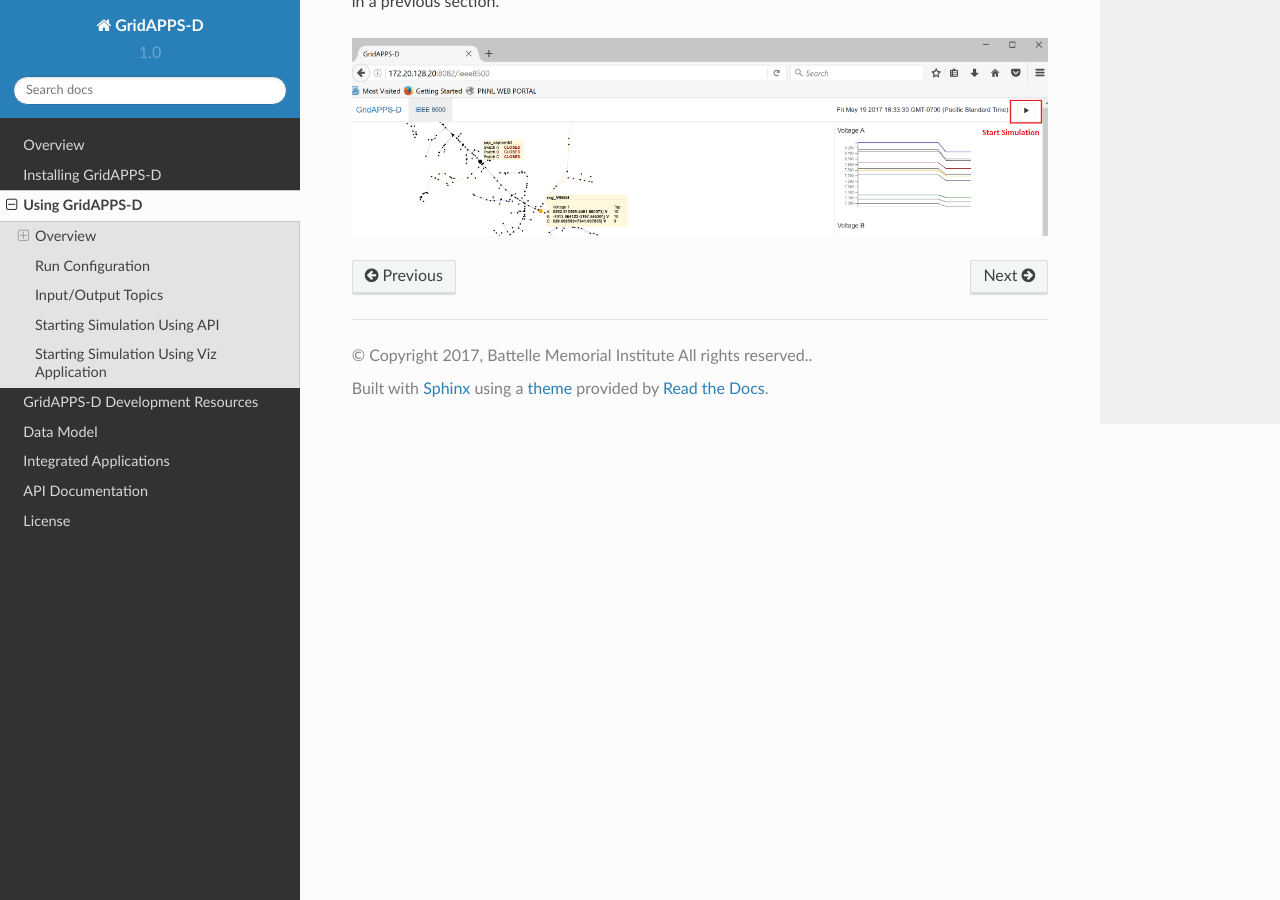
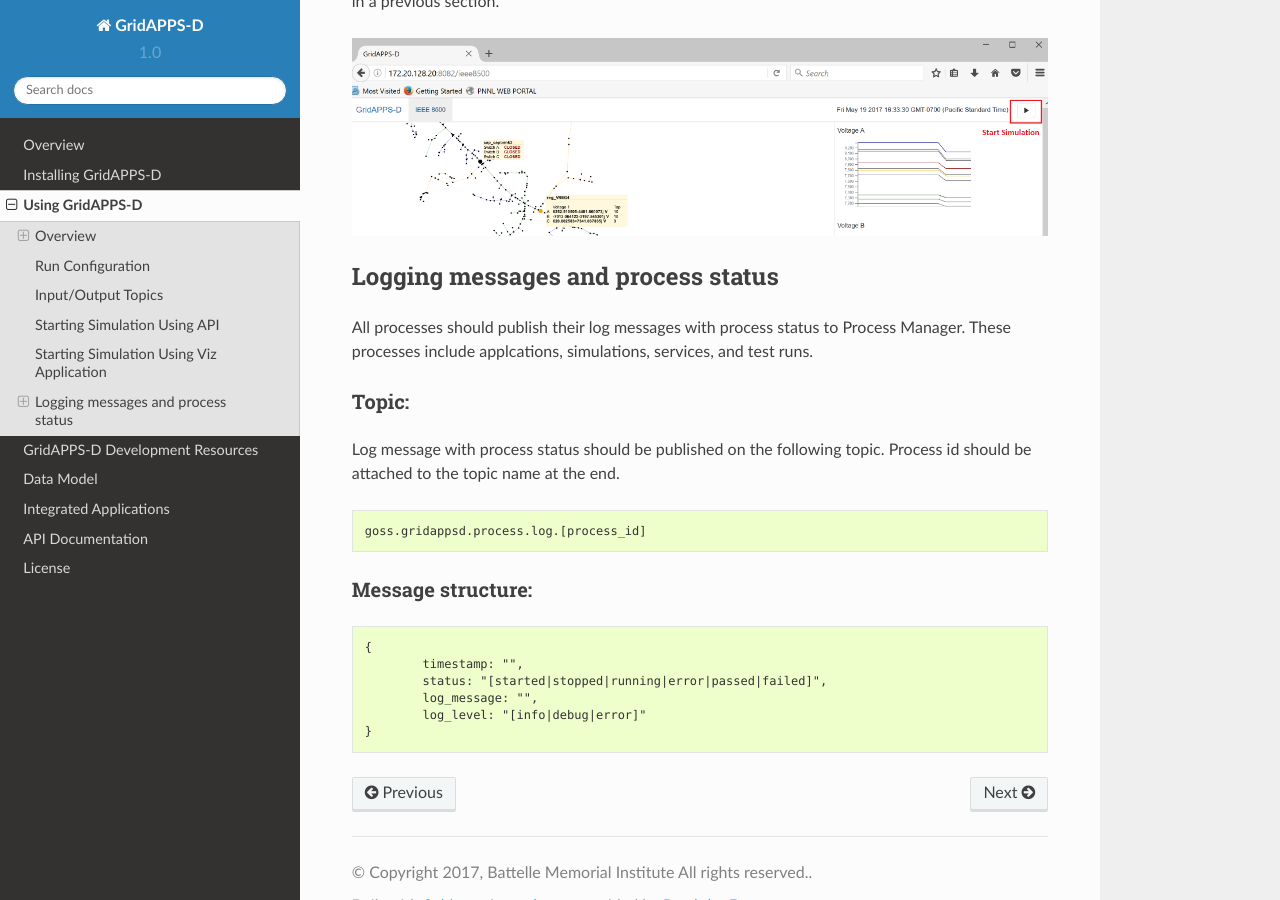
Before and after one commit to GRIDAPPSD/GOSS-GridAPPS-D, a Sphinx documentation site: the page built from docs/source/using_gridappsd/index.rst, in a window 1280 px wide and 900 px high, scrolled down 9082 px. Built offline with Sphinx 7.4.7 and the Read the Docs theme 2.0.0, drawn with Linux system fonts in a browser that asks for light colours; pages that are not in the unit, such as notebooks, are missing from menus.

Commit message:
added documentation for logging messages and process status

```diff
--- a/docs/source/using_gridappsd/index.rst
+++ b/docs/source/using_gridappsd/index.rst
@@ -27,3 +27,8 @@
 -----------------------------------------
 
 .. include:: starting_in_viz.rst
+
+Logging messages and process status
+-----------------------------------
+
+.. include:: logging_status.rst
--- /dev/null
+++ b/docs/source/using_gridappsd/logging_status.rst
@@ -0,0 +1,24 @@
+.. _logging_status:
+
+All processes should publish their log messages with process status to Process Manager. These processes include applcations, simulations, services, and test runs.
+
+Topic:
+^^^^^^^
+
+Log message with process status should be published on the following topic. Process id should be attached to the topic name at the end.
+
+.. code-block:: console
+
+	goss.gridappsd.process.log.[process_id]
+
+Message structure:
+^^^^^^^^^^^^^^^^^^
+
+.. code-block:: console
+
+	{
+		timestamp: "",
+		status: "[started|stopped|running|error|passed|failed]",
+		log_message: "",
+		log_level: "[info|debug|error]"
+	}
```
